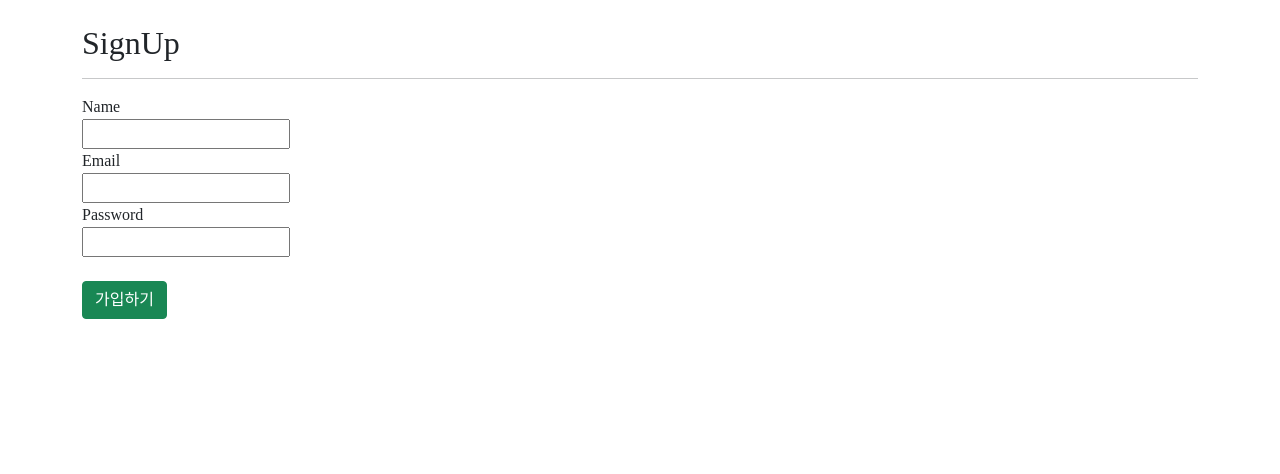
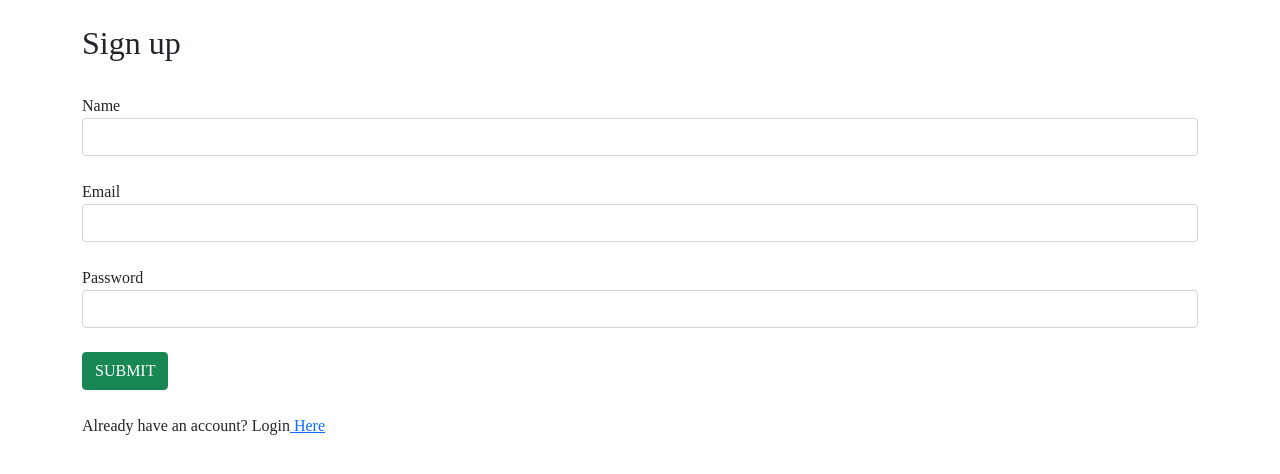
Before and after one commit to chanbroK/tooyoung, a React (Create React App) app: page /signup in a window 1280 px wide. Shown: the top 474 px of the page. Built offline with nearby package versions, Linux system fonts and the light colour scheme; no server answers; the database is empty.

Commit message:
fix sign up error

```diff
--- a/src/App.tsx
+++ b/src/App.tsx
@@ -20,7 +20,7 @@ import Product from "./newComponent/Product/Product";
 import Normal from "./Normal";
 import Manager from "./Manager";
 import upload from "./newComponent/Upload/Upload";
-import signup from "./newComponent/SignUp/SignUp";
+import { SignUp } from "./newComponent/SignUp/SignUp";
 import Login from "./newComponent/LoginPage/LoginPage";
 
 const MAX = 5;
@@ -58,7 +58,7 @@ const App = () => {
           <Detail shoes={shoes} />
         </ReactRouterDom.Route>
         <ReactRouterDom.Route path="/upload" component={upload} />
-        <ReactRouterDom.Route path="/signup" component={signup} />
+        <ReactRouterDom.Route path="/signup" component={SignUp} />
         <ReactRouterDom.Route path="/login" component={Login} />
       </div>
     </>
--- /dev/null
+++ b/src/global/ProductsContext.jsx
@@ -0,0 +1,36 @@
+import React, { createContext } from "react";
+import { db } from "../Config/Config";
+
+export const ProductsContext = createContext();
+
+export class ProductsContextProvider extends React.Component {
+  state = {
+    products: [],
+  };
+  componentDidMount() {
+    const prevProudcts = this.state.products;
+    db.collection("Products").onSnapshot((snapshot) => {
+      let changes = snapshot.docChanges();
+      changes.forEach((change) => {
+        if (change.type === "added") {
+          prevProudcts.push({
+            ProductID: change.doc.id,
+            ProductName: change.doc.data().ProductName,
+            ProductPrice: change.doc.data().ProductPrice,
+            ProductImg: change.doc.data().ProductImg,
+          });
+        }
+        this.setState({
+          products: prevProudcts,
+        });
+      });
+    });
+  }
+  render() {
+    return (
+      <ProductsContext.Provider value={{ products: [...this.state.products] }}>
+        {this.props.children}
+      </ProductsContext.Provider>
+    );
+  }
+}
--- a/src/index.tsx
+++ b/src/index.tsx
@@ -12,15 +12,18 @@ import NavB from "./newComponent/NavBar/NavB";
 import Detail from "./newComponent/Detail/Detail";
 import Product from "./newComponent/Product/Product";
 import "bootstrap/dist/css/bootstrap.min.css";
+import { ProductsContextProvider } from "./global/ProductsContext";
 ReactDOM.render(
   <React.StrictMode>
     {/* <RemoveScroll> */}
     {/* <NavB /> */}
-    <ReactRouterDom.BrowserRouter>
-      <ReactRouterDom.Switch>
-        <App />
-      </ReactRouterDom.Switch>
-    </ReactRouterDom.BrowserRouter>
+    <ProductsContextProvider>
+      <ReactRouterDom.BrowserRouter>
+        <ReactRouterDom.Switch>
+          <App />
+        </ReactRouterDom.Switch>
+      </ReactRouterDom.BrowserRouter>
+    </ProductsContextProvider>
     {/* </RemoveScroll> */}
   </React.StrictMode>,
   document.getElementById("root")
--- /dev/null
+++ b/src/newComponent/SignUp/SignUp.jsx
@@ -0,0 +1,82 @@
+import React, { useState } from "react";
+import { auth, db } from "../../Config/Config";
+import { Link } from "react-router-dom";
+
+export const SignUp = (props) => {
+  // defining state
+  const [name, setName] = useState("");
+  const [email, setEmail] = useState("");
+  const [password, setPassword] = useState("");
+  const [error, setError] = useState("");
+
+  // signup
+  const signup = (e) => {
+    e.preventDefault();
+    auth
+      .createUserWithEmailAndPassword(email, password)
+      .then((cred) => {
+        db.collection("SignedUpUsersData")
+          .doc(cred.user.uid)
+          .set({
+            Name: name,
+            Email: email,
+            Password: password,
+          })
+          .then(() => {
+            setName("");
+            setEmail("");
+            setPassword("");
+            setError("");
+            props.history.push("/login");
+          })
+          .catch((err) => setError(err.message));
+      })
+      .catch((err) => setError(err.message));
+  };
+
+  return (
+    <div className="container">
+      <br />
+      <h2>Sign up</h2>
+      <br />
+      <form autoComplete="off" className="form-group" onSubmit={signup}>
+        <label htmlFor="name">Name</label>
+        <input
+          type="text"
+          className="form-control"
+          required
+          onChange={(e) => setName(e.target.value)}
+          value={name}
+        />
+        <br />
+        <label htmlFor="email">Email</label>
+        <input
+          type="email"
+          className="form-control"
+          required
+          onChange={(e) => setEmail(e.target.value)}
+          value={email}
+        />
+        <br />
+        <label htmlFor="passowrd">Password</label>
+        <input
+          type="password"
+          className="form-control"
+          required
+          onChange={(e) => setPassword(e.target.value)}
+          value={password}
+        />
+        <br />
+        <button type="submit" className="btn btn-success btn-md mybtn">
+          SUBMIT
+        </button>
+      </form>
+      {error && <span className="error-msg">{error}</span>}
+      <br />
+      <span>
+        Already have an account? Login
+        <Link to="login"> Here</Link>
+      </span>
+    </div>
+  );
+};
--- a/src/newComponent/SignUp/SignUp.tsx
+++ /dev/null
@@ -1,79 +0,0 @@
-import React, { useState } from "react";
-import { auth, db } from "../../Config/Config";
-
-export default function SignUp(props) {
-  const [Name, setName] = useState("");
-  const [Email, setEmail] = useState("");
-  const [Password, setPassword] = useState("");
-  const [Error, setError] = useState("");
-
-  const SignUp = (e) => {
-    e.preventDefault();
-    auth
-      .createUserWithEmailAndPassword(Email, Password)
-      .then((cred) => {
-        db.collection("UserData")
-          .doc(cred.user.uid)
-          .set({
-            Name: Name,
-            Email: Email,
-            Password: Password,
-          })
-          .then(() => {
-            setName("");
-            setEmail("");
-            setPassword("");
-            setError("");
-            props.history.push("/login");
-          })
-          .catch((err) => setError(err.message));
-      })
-      .catch((err) => setError(err.message));
-    // console.log("form submit");
-    // console.log(Name, Email, Password);
-  };
-
-  return (
-    <div className="container">
-      <br />
-      <h2>SignUp</h2>
-      <hr />
-      <form autoComplete="off" className="form-group" onSubmit={SignUp}>
-        <label htmlFor="Name">Name</label>
-        <br />
-        <input
-          type="text"
-          className="Form-control"
-          required
-          onChange={(e) => setName(e.currentTarget.value)}
-          value={Name}
-        />
-        <br />
-        <label htmlFor="Email">Email</label>
-        <br />
-        <input
-          type="email"
-          className="Form-control"
-          required
-          onChange={(e) => setEmail(e.currentTarget.value)}
-          value={Email}
-        />
-        <br />
-        <label htmlFor="Password">Password</label>
-        <br />
-        <input
-          type="password"
-          className="Form-control"
-          required
-          onChange={(e) => setPassword(e.currentTarget.value)}
-          value={Password}
-        />
-        <br />
-        <br />
-        <button type="submit" className="btn btn-success btn-md">
-          가입하기
-        </button>
-      </form>
-    </div>
-  );
-}
```
